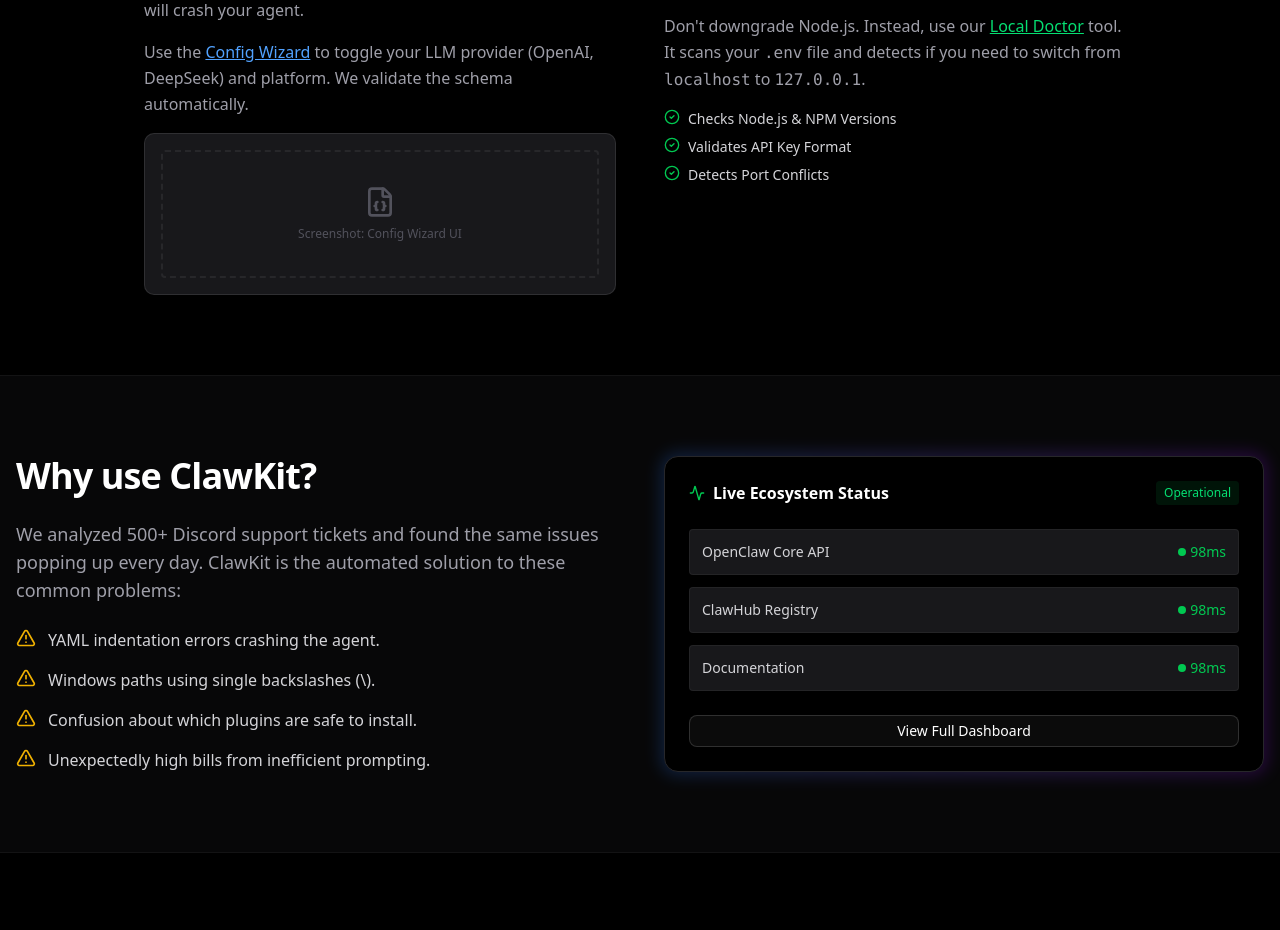
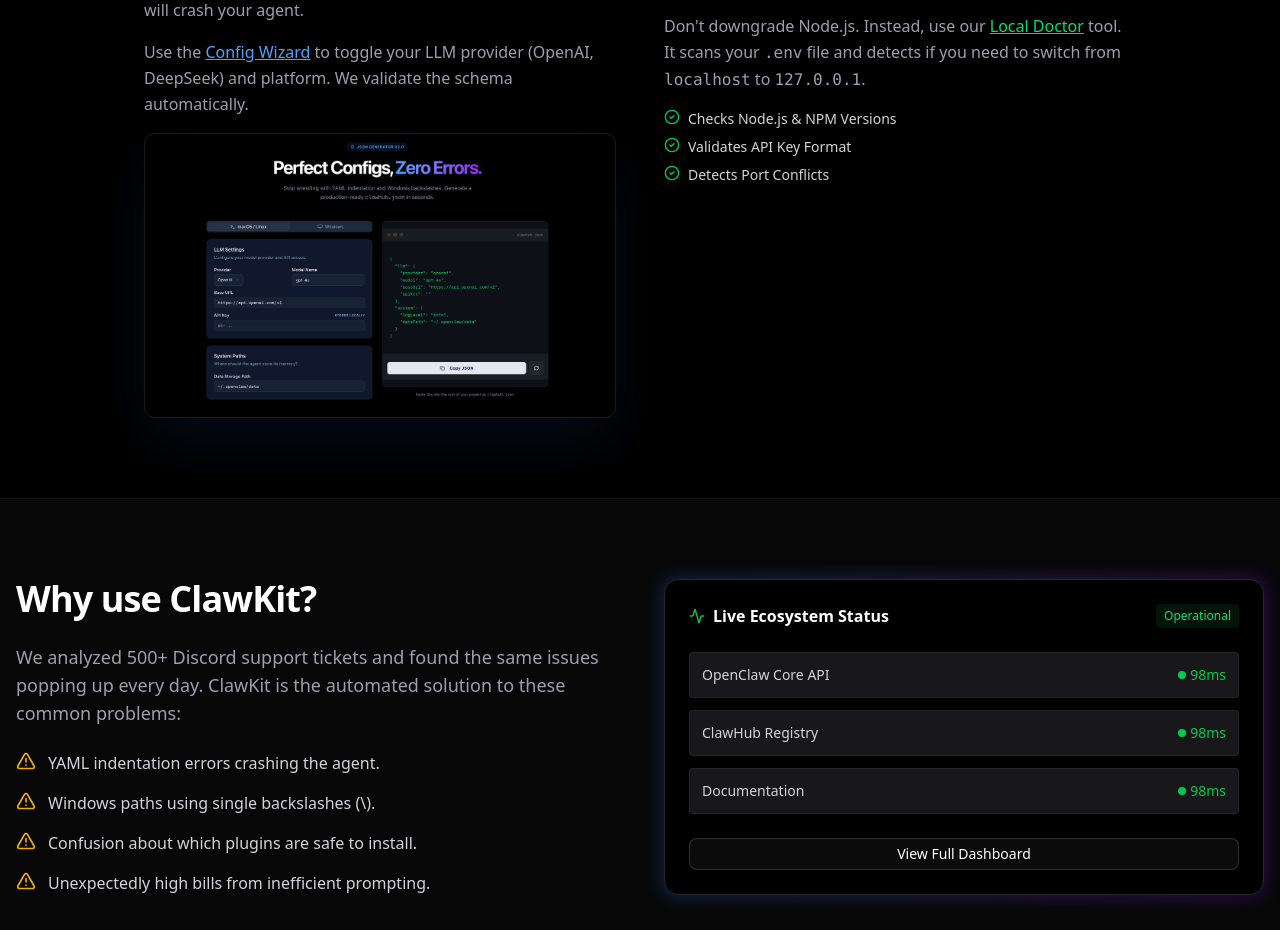
Before and after one commit to branzoom/getclawkit-web, a Next.js app: page / in a window 1280 px wide. Shown: the part 1380-2310 px from the top of the page. Built offline with nearby package versions, Linux system fonts and the light colour scheme.

Commit message:
update V11

```diff
--- a/app/page.tsx
+++ b/app/page.tsx
@@ -2,6 +2,7 @@ import Link from 'next/link';
 import { FileJson, ShieldCheck, Calculator, Package, Activity, ArrowRight, Zap, Github, CheckCircle2, Terminal, AlertTriangle, BookOpen, HelpCircle, Bot } from 'lucide-react';
 import { Button } from '@/components/ui/button';
 import { Accordion, AccordionContent, AccordionItem, AccordionTrigger } from "@/components/ui/accordion";
+import Image from 'next/image';
 
 export default function HomePage() {
   const tools = [
@@ -127,11 +128,15 @@ export default function HomePage() {
               <p className="text-zinc-400 leading-relaxed">
                 Use the <Link href="/tools/config" className="text-blue-400 underline">Config Wizard</Link> to toggle your LLM provider (OpenAI, DeepSeek) and platform. We validate the schema automatically.
               </p>
-              <div className="bg-zinc-900 rounded-lg p-4 border border-white/10 mt-4">
-                <div className="flex flex-col items-center justify-center h-32 text-zinc-600 border-2 border-dashed border-zinc-800 rounded">
-                  <FileJson className="w-8 h-8 mb-2" />
-                  <span className="text-xs">Screenshot: Config Wizard UI</span>
-                </div>
+              <div className="mt-4 rounded-lg overflow-hidden border border-white/10 shadow-2xl shadow-blue-500/10">
+                <Image
+                  src="/ConfigWizard.png"
+                  alt="ClawKit Config Wizard Interface showing JSON generation with Windows path fix enabled"
+                  width={800} // 根据你截图的实际宽度大致填写
+                  height={450} // 根据你截图的实际高度大致填写
+                  className="w-full h-auto"
+                  quality={90}
+                />
               </div>
             </div>
 
--- a/app/robots.ts
+++ b/app/robots.ts
@@ -1,12 +1,26 @@
-import { MetadataRoute } from 'next';
+import type { MetadataRoute } from 'next';
 
 export default function robots(): MetadataRoute.Robots {
     return {
-        rules: {
-            userAgent: '*',
-            allow: '/',
-            disallow: ['/api/'], // 保护 API 不被滥用
-        },
+        rules: [
+            // 1. 对于所有普通爬虫（Google, Bing 等）：允许
+            {
+                userAgent: '*',
+                allow: '/',
+            },
+            // 2. 专门封禁 AI 训练爬虫 (这是目前业界标准做法)
+            {
+                userAgent: [
+                    'GPTBot',           // OpenAI (ChatGPT)
+                    'Google-Extended',  // Google Gemini/Bard (保留搜索，只禁训练)
+                    'CCBot',            // Common Crawl (很多 AI 公司的训练数据集来源)
+                    'anthropic-ai',     // Claude
+                    'Claude-Web',       // Claude
+                    'Bytespider'        // ByteDance (Doubao)
+                ],
+                disallow: '/',
+            },
+        ],
         sitemap: 'https://getclawkit.com/sitemap.xml',
     };
 }
```
Also changed, not shown: public/ConfigWizard.png (added).
